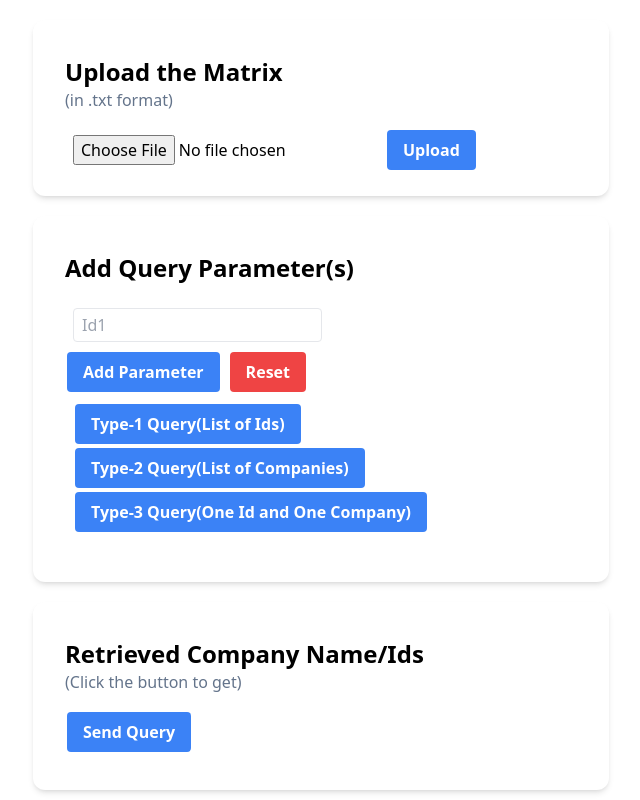
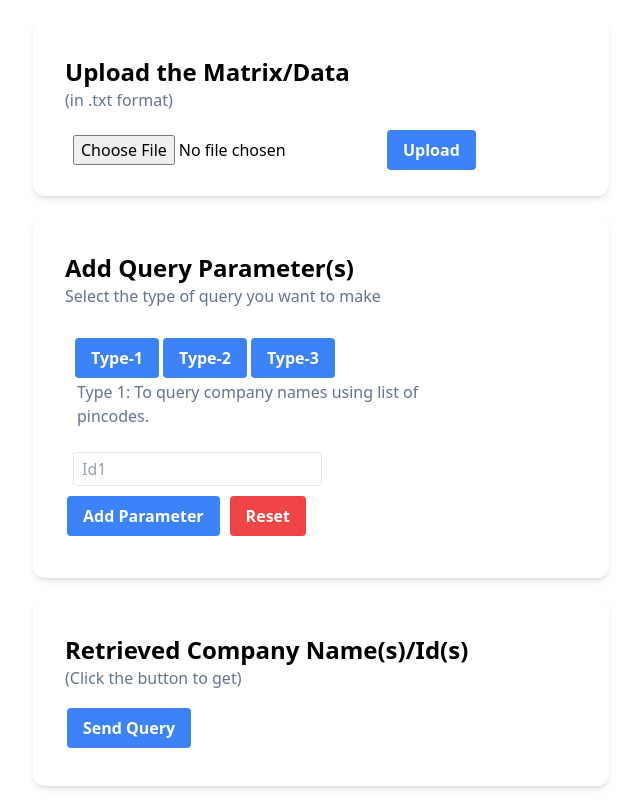
Before and after one commit to kabirrajsingh/ondc_pincodeServiceability, a React (Vite) app in the folder Frontend/: page / in a window 1280 px wide. Shown: the whole page, without its empty margins (319-959 px from the left). Built offline with nearby package versions, Linux system fonts and the light colour scheme.

Commit message:
Change of design

```diff
--- a/Frontend/src/components/MultiInputBox.jsx
+++ b/Frontend/src/components/MultiInputBox.jsx
@@ -1,6 +1,7 @@
 // eslint-disable-next-line no-unused-vars
 import React, { useState } from "react";
 import Button from "./Button";
+import SubHeading from "./SubHeading";
 
 // eslint-disable-next-line react/prop-types
 const MultiInputBox = ({ inputs, setInputs, inputType, setInputType }) => {
@@ -52,6 +53,30 @@ const MultiInputBox = ({ inputs, setInputs, inputType, setInputType }) => {
 
   return (
     <div className="max-w-md p-4 flex flex-wrap items-center">
+      <div className="ml-2 -mt-1">
+        <Button onClick={handleType1QueryClick}>Type-1</Button>
+        <Button onClick={handleType2QueryClick}>Type-2</Button>
+        <Button onClick={handleType3QueryClick}>Type-3</Button>
+        <div className="-ml-3">
+          {inputType == 0 && (
+            <SubHeading
+              label={"Type 1: To query company names using list of pincodes."}
+            />
+          )}
+          {inputType == 1 && (
+            <SubHeading
+              label={"Type 2: To query pincodes using list of companies."}
+            />
+          )}
+          {inputType == 2 && (
+            <SubHeading
+              label={
+                "Type 3: To query if a (company name, pincode) touple is present in the data."
+              }
+            />
+          )}
+        </div>
+      </div>
       {inputs.map((input, index) => (
         <input
           key={index}
@@ -74,17 +99,6 @@ const MultiInputBox = ({ inputs, setInputs, inputType, setInputType }) => {
       >
         Reset
       </button>
-      <div className="m-2">
-        <Button onClick={handleType1QueryClick}>
-          Type-1 Query(List of Ids)
-        </Button>
-        <Button onClick={handleType2QueryClick}>
-          Type-2 Query(List of Companies)
-        </Button>
-        <Button onClick={handleType3QueryClick}>
-          Type-3 Query(One Id and One Company)
-        </Button>
-      </div>
     </div>
   );
 };
--- a/Frontend/src/pages/Project.jsx
+++ b/Frontend/src/pages/Project.jsx
@@ -12,12 +12,13 @@ function Project() {
   return (
     <div>
       <Card>
-        <Heading label={"Upload the Matrix"} />
+        <Heading label={"Upload the Matrix/Data"} />
         <SubHeading label={"(in .txt format)"} />
         <FileUpload />
       </Card>
       <Card>
         <Heading label={"Add Query Parameter(s)"} />
+        <SubHeading label={"Select the type of query you want to make"} />
         <MultiInputBox
           inputs={inputs}
           setInputs={setInputs}
@@ -26,7 +27,7 @@ function Project() {
         />
       </Card>
       <Card>
-        <Heading label={"Retrieved Company Name/Ids"} />
+        <Heading label={"Retrieved Company Name(s)/Id(s)"} />
         <SubHeading label={"(Click the button to get)"} />
         <Retrieve inputs={inputs} inputType={inputType} />
       </Card>
```
